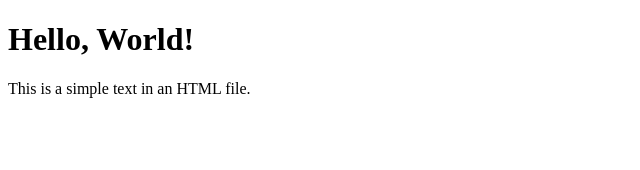
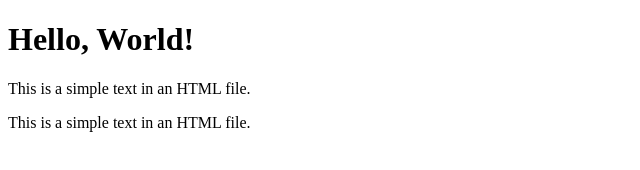
Before and after one commit to jabezinu/having_fun_8, a plain HTML site: page index.html in a window 1280 px wide. Shown: the whole page, without its empty margins (0-640 px from the left). Drawn offline with Linux system fonts and the light colour scheme.

Commit message:
having fun

```diff
--- a/index.html
+++ b/index.html
@@ -8,5 +8,6 @@
 <body>
     <h1>Hello, World!</h1>
     <p>This is a simple text in an HTML file.</p>
+    <p>This is a simple text in an HTML file.</p>
 </body>
 </html>
```
